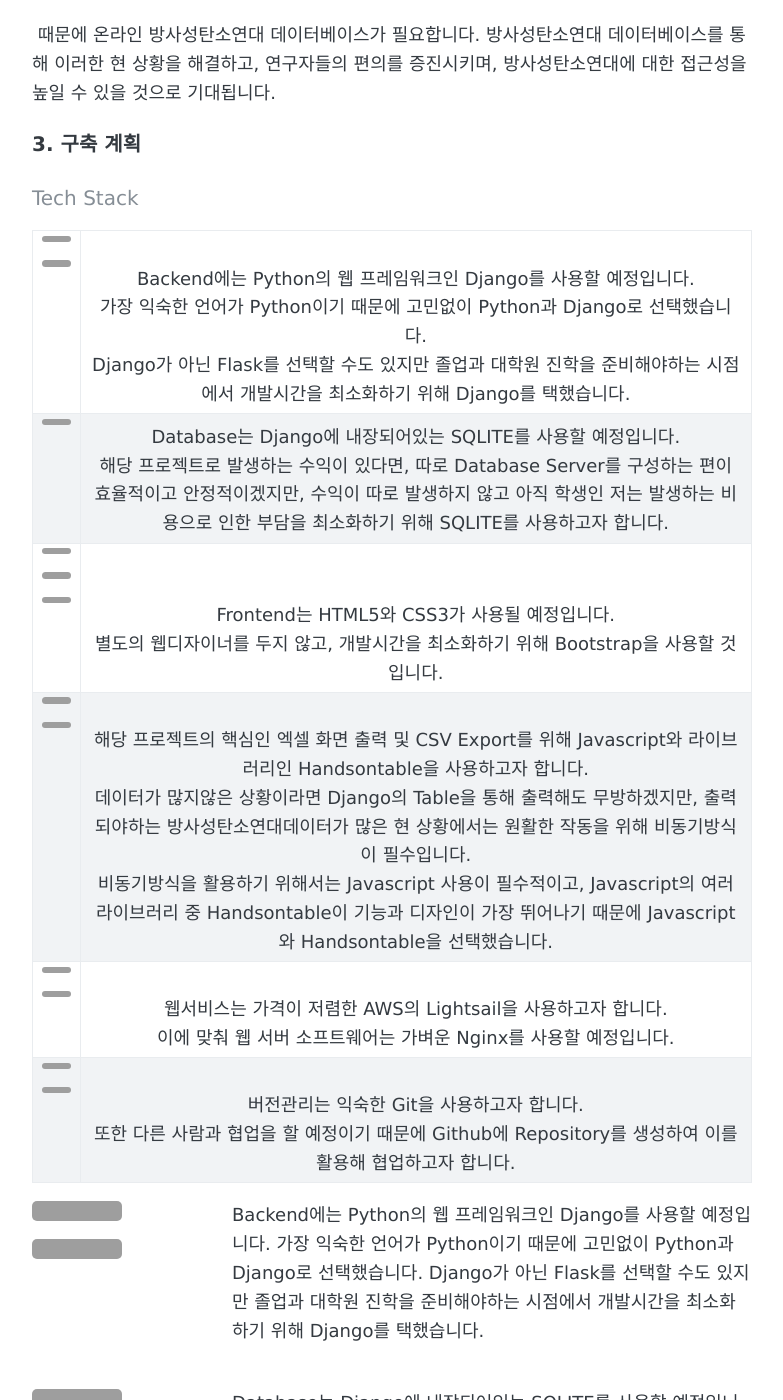
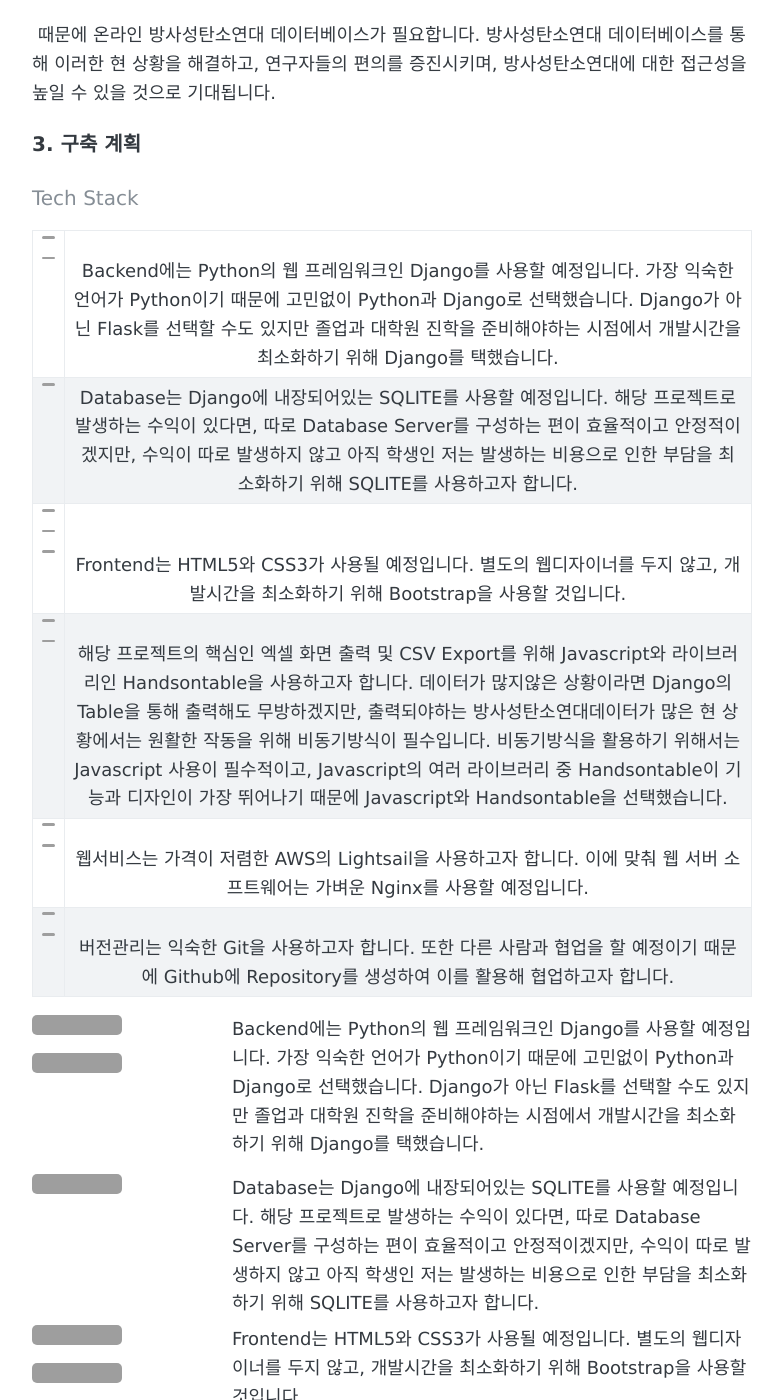
Before and after one commit to mimirep/mimirep.github.io, a Jekyll site: the page built from _posts/2021-06-25-온라인 방사성탄소연대 데이터베이스(RCDB)-(1).md, in a window 1280 px wide and 1400 px high, scrolled down 995 px, cut to the strip 0-1400 px from the top of the window. Shown: the whole strip, without its empty margins (248-1031 px from the left). Built offline with Jekyll 4.4.1, drawn with Linux system fonts in a browser that asks for light colours; comment, search, counter and statistics services are not loaded; grey boxes are pictures that could not be loaded.

Commit message:
Update : Test

```diff
--- a/_posts/2021-06-25-온라인 방사성탄소연대 데이터베이스(RCDB)-(1).md
+++ b/_posts/2021-06-25-온라인 방사성탄소연대 데이터베이스(RCDB)-(1).md
@@ -25,44 +25,32 @@ use_math: true
 ### 3. 구축 계획
 #### Tech Stack
 
-| <img alt="Python" src="https://img.shields.io/badge/python-%2314354C.svg?style=for-the-badge&logo=python&logoColor=white"/><img alt="Django" src="https://img.shields.io/badge/django-%23092E20.svg?style=for-the-badge&logo=django&logoColor=white"/> | Backend에는 Python의 웹 프레임워크인 Django를 사용할 예정입니다.<br />가장 익숙한 언어가 Python이기 때문에 고민없이 Python과 Django로 선택했습니다.<br />Django가 아닌 Flask를 선택할 수도 있지만 졸업과 대학원 진학을 준비해야하는 시점에서 개발시간을 최소화하기 위해 Django를 택했습니다. |
+| <img alt="Python" src="https://img.shields.io/badge/python-%2314354C.svg?style=for-the-badge&logo=python&logoColor=white"/><img alt="Django" src="https://img.shields.io/badge/django-%23092E20.svg?style=for-the-badge&logo=django&logoColor=white"/> | Backend에는 Python의 웹 프레임워크인 Django를 사용할 예정입니다. 가장 익숙한 언어가 Python이기 때문에 고민없이 Python과 Django로 선택했습니다. Django가 아닌 Flask를 선택할 수도 있지만 졸업과 대학원 진학을 준비해야하는 시점에서 개발시간을 최소화하기 위해 Django를 택했습니다. |
 | :----------------------------------------------------------: | :----------------------------------------------------------: |
-| <img alt="SQLite" src ="https://img.shields.io/badge/sqlite-%2307405e.svg?style=for-the-badge&logo=sqlite&logoColor=white"/> | Database는 Django에 내장되어있는 SQLITE를 사용할 예정입니다.<br />해당 프로젝트로 발생하는 수익이 있다면, 따로 Database Server를 구성하는 편이 효율적이고 안정적이겠지만, 수익이 따로 발생하지 않고 아직 학생인 저는 발생하는 비용으로 인한 부담을 최소화하기 위해 SQLITE를 사용하고자 합니다. |
-| <img alt="Bootstrap" src="https://img.shields.io/badge/bootstrap-%23563D7C.svg?style=for-the-badge&logo=bootstrap&logoColor=white"/><img alt="CSS3" src="https://img.shields.io/badge/css3-%231572B6.svg?style=for-the-badge&logo=css3&logoColor=white"/><img alt="HTML5" src="https://img.shields.io/badge/html5-%23E34F26.svg?style=for-the-badge&logo=html5&logoColor=white"/> | Frontend는 HTML5와 CSS3가 사용될 예정입니다.<br />별도의 웹디자이너를 두지 않고, 개발시간을 최소화하기 위해 Bootstrap을 사용할 것입니다. |
-| <img alt="JavaScript" src="https://img.shields.io/badge/javascript-%23323330.svg?style=for-the-badge&logo=javascript&logoColor=%23F7DF1E"/><img alt="Handsontable" src="https://img.shields.io/badge/Handsontable-%2343853D.svg?style=for-the-badge&logo=node-dot-js&logoColor=white"/> | 해당 프로젝트의 핵심인 엑셀 화면 출력 및 CSV Export를 위해 Javascript와 라이브러리인 Handsontable을 사용하고자 합니다.<br />데이터가 많지않은 상황이라면 Django의 Table을 통해 출력해도 무방하겠지만, 출력되야하는 방사성탄소연대데이터가 많은 현 상황에서는 원활한 작동을 위해 비동기방식이 필수입니다.<br />비동기방식을 활용하기 위해서는 Javascript 사용이 필수적이고, Javascript의 여러 라이브러리 중 Handsontable이 기능과 디자인이 가장 뛰어나기 때문에 Javascript와 Handsontable을 선택했습니다. |
-| <img alt="AWS" src="https://img.shields.io/badge/AWS-%23FF9900.svg?style=for-the-badge&logo=amazon-aws&logoColor=white"/><img alt="Nginx" src="https://img.shields.io/badge/nginx-%23009639.svg?style=for-the-badge&logo=nginx&logoColor=white"/> | 웹서비스는 가격이 저렴한 AWS의 Lightsail을 사용하고자 합니다.<br />이에 맞춰 웹 서버 소프트웨어는 가벼운 Nginx를 사용할 예정입니다. |
-| <img alt="Git" src="https://img.shields.io/badge/git-%23F05033.svg?style=for-the-badge&logo=git&logoColor=white"/><img alt="GitHub" src="https://img.shields.io/badge/github-%23121011.svg?style=for-the-badge&logo=github&logoColor=white"/> | 버전관리는 익숙한 Git을 사용하고자 합니다.<br />또한 다른 사람과 협업을 할 예정이기 때문에 Github에 Repository를 생성하여 이를 활용해 협업하고자 합니다. |
+| <img alt="SQLite" src ="https://img.shields.io/badge/sqlite-%2307405e.svg?style=for-the-badge&logo=sqlite&logoColor=white"/> | Database는 Django에 내장되어있는 SQLITE를 사용할 예정입니다. 해당 프로젝트로 발생하는 수익이 있다면, 따로 Database Server를 구성하는 편이 효율적이고 안정적이겠지만, 수익이 따로 발생하지 않고 아직 학생인 저는 발생하는 비용으로 인한 부담을 최소화하기 위해 SQLITE를 사용하고자 합니다. |
+| <img alt="Bootstrap" src="https://img.shields.io/badge/bootstrap-%23563D7C.svg?style=for-the-badge&logo=bootstrap&logoColor=white"/><img alt="CSS3" src="https://img.shields.io/badge/css3-%231572B6.svg?style=for-the-badge&logo=css3&logoColor=white"/><img alt="HTML5" src="https://img.shields.io/badge/html5-%23E34F26.svg?style=for-the-badge&logo=html5&logoColor=white"/> | Frontend는 HTML5와 CSS3가 사용될 예정입니다. 별도의 웹디자이너를 두지 않고, 개발시간을 최소화하기 위해 Bootstrap을 사용할 것입니다. |
+| <img alt="JavaScript" src="https://img.shields.io/badge/javascript-%23323330.svg?style=for-the-badge&logo=javascript&logoColor=%23F7DF1E"/><img alt="Handsontable" src="https://img.shields.io/badge/Handsontable-%2343853D.svg?style=for-the-badge&logo=node-dot-js&logoColor=white"/> | 해당 프로젝트의 핵심인 엑셀 화면 출력 및 CSV Export를 위해 Javascript와 라이브러리인 Handsontable을 사용하고자 합니다. 데이터가 많지않은 상황이라면 Django의 Table을 통해 출력해도 무방하겠지만, 출력되야하는 방사성탄소연대데이터가 많은 현 상황에서는 원활한 작동을 위해 비동기방식이 필수입니다. 비동기방식을 활용하기 위해서는 Javascript 사용이 필수적이고, Javascript의 여러 라이브러리 중 Handsontable이 기능과 디자인이 가장 뛰어나기 때문에 Javascript와 Handsontable을 선택했습니다. |
+| <img alt="AWS" src="https://img.shields.io/badge/AWS-%23FF9900.svg?style=for-the-badge&logo=amazon-aws&logoColor=white"/><img alt="Nginx" src="https://img.shields.io/badge/nginx-%23009639.svg?style=for-the-badge&logo=nginx&logoColor=white"/> | 웹서비스는 가격이 저렴한 AWS의 Lightsail을 사용하고자 합니다. 이에 맞춰 웹 서버 소프트웨어는 가벼운 Nginx를 사용할 예정입니다. |
+| <img alt="Git" src="https://img.shields.io/badge/git-%23F05033.svg?style=for-the-badge&logo=git&logoColor=white"/><img alt="GitHub" src="https://img.shields.io/badge/github-%23121011.svg?style=for-the-badge&logo=github&logoColor=white"/> | 버전관리는 익숙한 Git을 사용하고자 합니다. 또한 다른 사람과 협업을 할 예정이기 때문에 Github에 Repository를 생성하여 이를 활용해 협업하고자 합니다. |
 
 <img alt="Python" src="https://img.shields.io/badge/python-%2314354C.svg?style=for-the-badge&logo=python&logoColor=white"/><img alt="Django" src="https://img.shields.io/badge/django-%23092E20.svg?style=for-the-badge&logo=django&logoColor=white"/><br>
 
 : Backend에는 Python의 웹 프레임워크인 Django를 사용할 예정입니다. 가장 익숙한 언어가 Python이기 때문에 고민없이 Python과 Django로 선택했습니다. Django가 아닌 Flask를 선택할 수도 있지만 졸업과 대학원 진학을 준비해야하는 시점에서 개발시간을 최소화하기 위해 Django를 택했습니다.
-<br>
-<br>
 
 <img alt="SQLite" src ="https://img.shields.io/badge/sqlite-%2307405e.svg?style=for-the-badge&logo=sqlite&logoColor=white"/><br>
 : Database는 Django에 내장되어있는 SQLITE를 사용할 예정입니다. 해당 프로젝트로 발생하는 수익이 있다면, 따로 Database Server를 구성하는 편이 효율적이고 안정적이겠지만, 수익이 따로 발생하지 않고 아직 학생인 저는 발생하는 비용으로 인한 부담을 최소화하기 위해 SQLITE를 사용하고자 합니다.
-<br>
-<br>
 
 <img alt="Bootstrap" src="https://img.shields.io/badge/bootstrap-%23563D7C.svg?style=for-the-badge&logo=bootstrap&logoColor=white"/> <img alt="CSS3" src="https://img.shields.io/badge/css3-%231572B6.svg?style=for-the-badge&logo=css3&logoColor=white"/> <img alt="HTML5" src="https://img.shields.io/badge/html5-%23E34F26.svg?style=for-the-badge&logo=html5&logoColor=white"/><br>
 : Frontend는 HTML5와 CSS3가 사용될 예정입니다. 별도의 웹디자이너를 두지 않고, 개발시간을 최소화하기 위해 Bootstrap을 사용할 것입니다.
-<br>
-<br>
 
 <img alt="JavaScript" src="https://img.shields.io/badge/javascript-%23323330.svg?style=for-the-badge&logo=javascript&logoColor=%23F7DF1E"/> <img alt="Handsontable" src="https://img.shields.io/badge/Handsontable-%2343853D.svg?style=for-the-badge&logo=node-dot-js&logoColor=white"/><br>
 : 해당 프로젝트의 핵심인 엑셀 화면 출력 및 CSV Export를 위해 Javascript와 라이브러리인 Handsontable을 사용하고자 합니다. 데이터가 많지않은 상황이라면 Django의 Table을 통해 출력해도 무방하겠지만, 출력되야하는 방사성탄소연대데이터가 많은 현 상황에서는 원활한 작동을 위해 비동기방식이 필수입니다. 비동기방식을 활용하기 위해서는 Javascript 사용이 필수적이고, Javascript의 여러 라이브러리 중 Handsontable이 기능과 디자인이 가장 뛰어나기 때문에 Javascript와 Handsontable을 선택했습니다.
-<br>
-<br>
 
 <img alt="AWS" src="https://img.shields.io/badge/AWS-%23FF9900.svg?style=for-the-badge&logo=amazon-aws&logoColor=white"/> <img alt="Nginx" src="https://img.shields.io/badge/nginx-%23009639.svg?style=for-the-badge&logo=nginx&logoColor=white"/><br>
 : 웹서비스는 가격이 저렴한 AWS의 Lightsail을 사용하고자 합니다. 이에 맞춰 웹 서버 소프트웨어는 가벼운 Nginx를 사용할 예정입니다.
-<br>
-<br>
 
 <img alt="Git" src="https://img.shields.io/badge/git-%23F05033.svg?style=for-the-badge&logo=git&logoColor=white"/> <img alt="GitHub" src="https://img.shields.io/badge/github-%23121011.svg?style=for-the-badge&logo=github&logoColor=white"/><br>
 : 버전관리는 익숙한 Git을 사용하고자 합니다. 또한 다른 사람과 협업을 할 예정이기 때문에 Github에 Repository를 생성하여 이를 활용해 협업하고자 합니다.
-<br>
-<br>
 
 ### 4. 팀 구성 및 협업계획
 <img style="padding: 5px;" alt="Nginx" src="https://img.shields.io/badge/Slack-4A154B?style=for-the-badge&logo=slack&logoColor=white"/>
```
